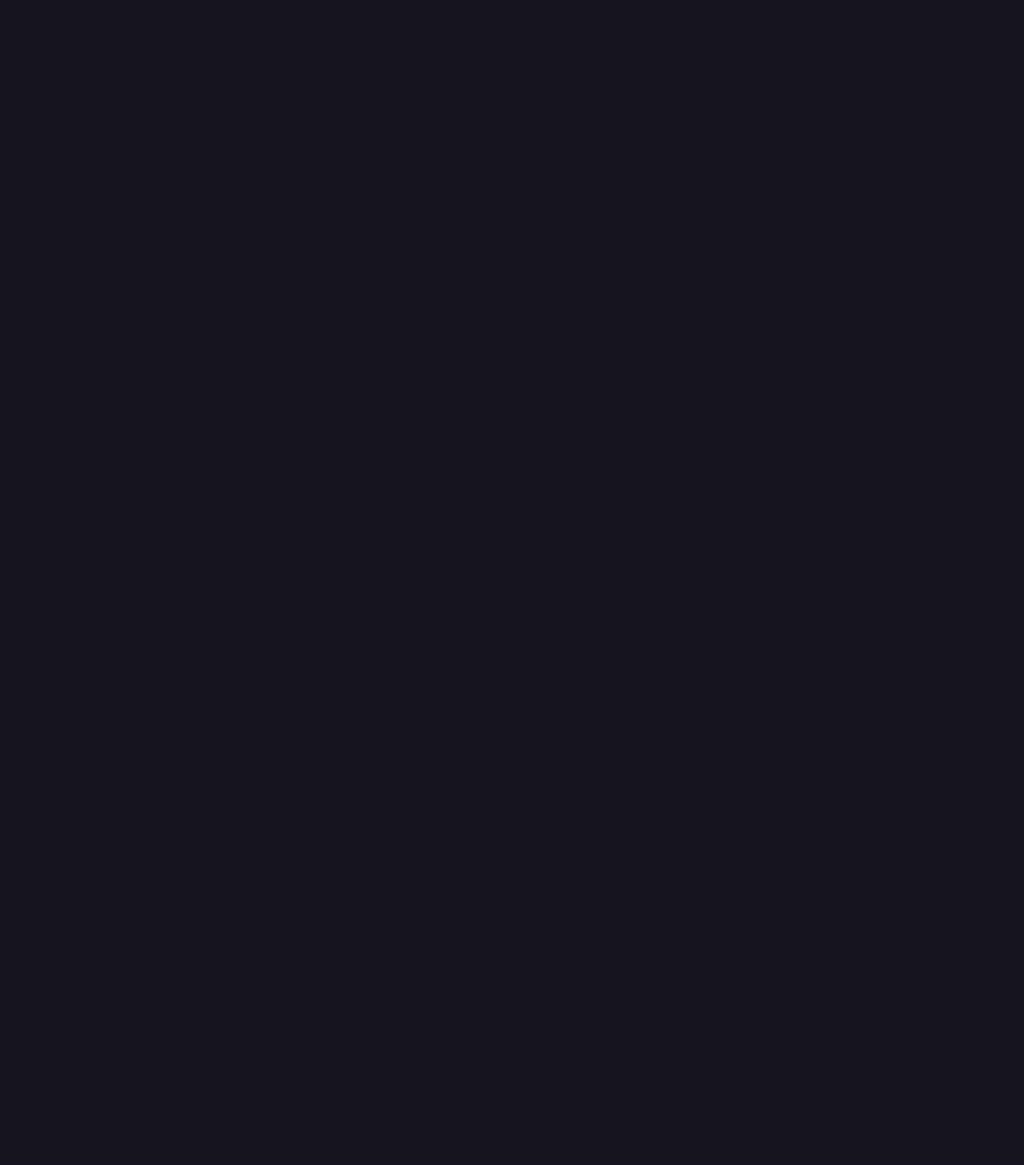
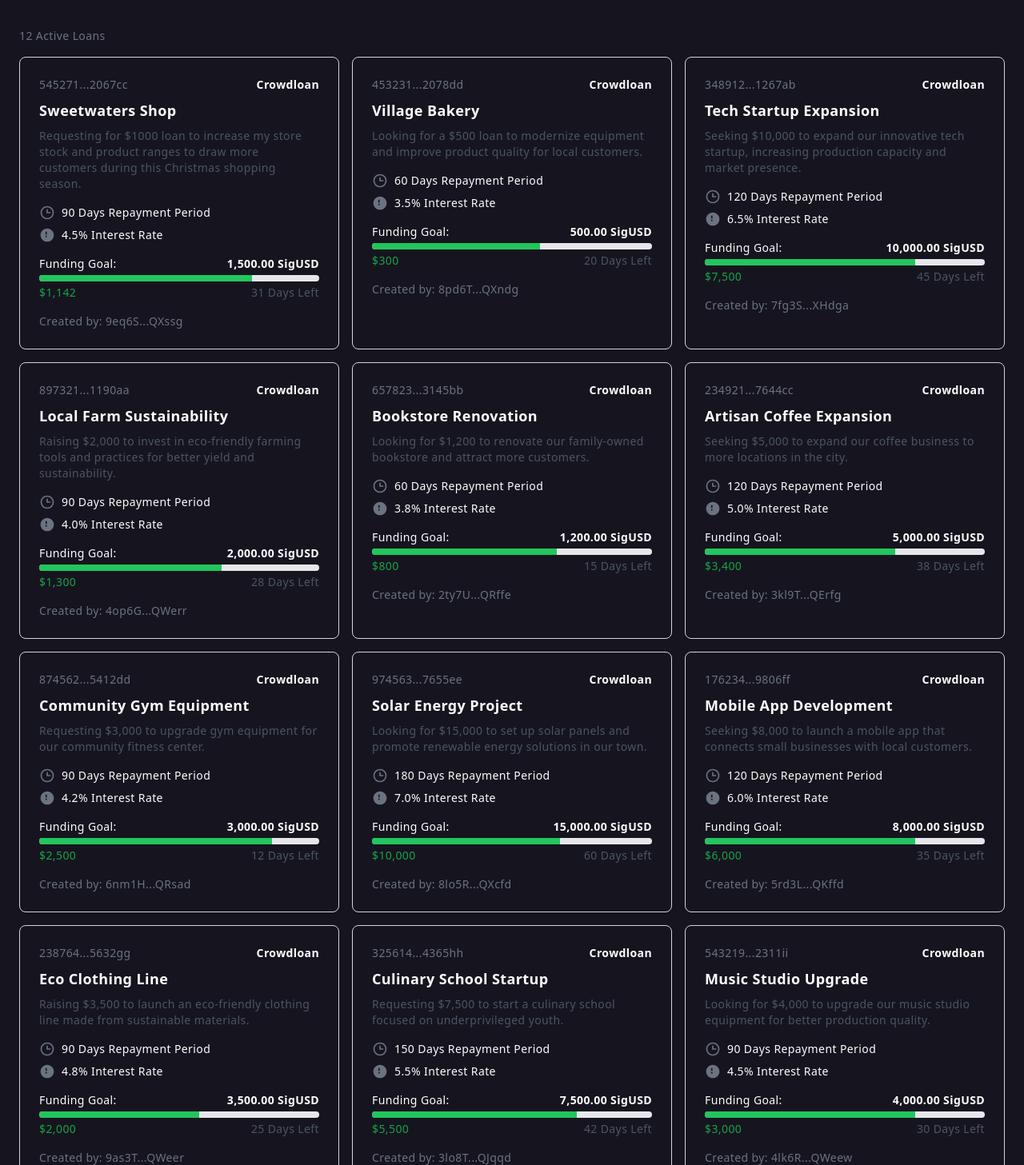
Before and after one commit to SavonarolaLabs/exle-svelte, a SvelteKit app: page /loans in a window 1280 px wide. Shown: the part 153-1610 px from the top of the page at 80% size. Before the commit the page ends 800 px from the top, so only its background shows below. Built offline with nearby package versions, Linux system fonts and the light colour scheme.

Commit message:
loans page

```diff
--- a/package.json
+++ b/package.json
@@ -37,6 +37,7 @@
 		"@sveltejs/adapter-static": "^3.0.6",
 		"@tailwindcss/container-queries": "^0.1.1",
 		"@tailwindcss/forms": "^0.5.9",
-		"@tailwindcss/typography": "^0.5.15"
+		"@tailwindcss/typography": "^0.5.15",
+		"fuse.js": "^7.0.0"
 	}
 }
--- /dev/null
+++ b/src/components/LoanWidget.svelte
@@ -0,0 +1,55 @@
+<script lang="ts">
+	import type { Loan } from '../data/DummyLoans';
+	export let loan: Loan;
+</script>
+
+<div class="loan-widget rounded-lg border border-gray-300 bg-[var(--bg-color)] p-6 shadow">
+	<div class="mb-2 flex items-center justify-between">
+		<span class="text-sm text-gray-500">{loan.loanId}</span>
+		<span class="text-sm font-semibold text-[var(--text-color)]">{loan.loanType}</span>
+	</div>
+	<h3 class="mb-2 text-lg font-semibold text-[var(--text-color)]">{loan.loanTitle}</h3>
+	<p class="mb-4 text-sm text-gray-600">{loan.loanDescription}</p>
+	<ul class="mb-4 space-y-2 text-sm text-[var(--text-color)]">
+		<li class="flex items-center">
+			<svg
+				class="mr-2 h-5 w-5 text-gray-500"
+				xmlns="http://www.w3.org/2000/svg"
+				viewBox="0 0 24 24"
+				fill="currentColor"
+			>
+				<path
+					d="M12 2a10 10 0 100 20 10 10 0 000-20zm0 18c-4.41 0-8-3.59-8-8s3.59-8 8-8 8 3.59 8 8-3.59 8-8 8zm1-13h-2v6h6v-2h-4z"
+				/>
+			</svg>
+			<span>{loan.repaymentPeriod}</span>
+		</li>
+		<li class="flex items-center">
+			<svg
+				class="mr-2 h-5 w-5 text-gray-500"
+				xmlns="http://www.w3.org/2000/svg"
+				viewBox="0 0 24 24"
+				fill="currentColor"
+			>
+				<path
+					d="M12 2C6.48 2 2 6.48 2 12c0 5.52 4.48 10 10 10s10-4.48 10-10c0-5.52-4.48-10-10-10zm-.5 13h-2v-2h2v2zm0-4h-2V7h2v4z"
+				/>
+			</svg>
+			<span>{loan.interestRate}</span>
+		</li>
+	</ul>
+	<div class="mb-4">
+		<div class="mb-1 flex items-center justify-between text-sm">
+			<span>Funding Goal:</span>
+			<span class="font-semibold text-[var(--text-color)]">{loan.fundingGoal}</span>
+		</div>
+		<div class="h-2 w-full overflow-hidden rounded-full bg-gray-200">
+			<div class="h-full bg-green-500" style="width: {loan.fundedPercentage}%"></div>
+		</div>
+		<div class="mt-1 flex items-center justify-between text-sm">
+			<span class="text-green-600">{loan.fundedAmount}</span>
+			<span class="text-gray-600">{loan.daysLeft} Days Left</span>
+		</div>
+	</div>
+	<p class="text-sm text-gray-500">Created by: {loan.creator}</p>
+</div>
--- /dev/null
+++ b/src/data/DummyLoans.ts
@@ -0,0 +1,182 @@
+export interface Loan {
+	loanId: string;
+	loanType: string;
+	loanTitle: string;
+	loanDescription: string;
+	repaymentPeriod: string;
+	interestRate: string;
+	fundingGoal: string;
+	fundedAmount: string;
+	fundedPercentage: number;
+	daysLeft: number;
+	creator: string;
+}
+
+export const loans = [
+	{
+		loanId: '545271...2067cc',
+		loanType: 'Crowdloan',
+		loanTitle: 'Sweetwaters Shop',
+		loanDescription:
+			'Requesting for $1000 loan to increase my store stock and product ranges to draw more customers during this Christmas shopping season.',
+		repaymentPeriod: '90 Days Repayment Period',
+		interestRate: '4.5% Interest Rate',
+		fundingGoal: '1,500.00 SigUSD',
+		fundedAmount: '$1,142',
+		fundedPercentage: 76,
+		daysLeft: 31,
+		creator: '9eq6S...QXssg'
+	},
+	{
+		loanId: '453231...2078dd',
+		loanType: 'Crowdloan',
+		loanTitle: 'Village Bakery',
+		loanDescription:
+			'Looking for a $500 loan to modernize equipment and improve product quality for local customers.',
+		repaymentPeriod: '60 Days Repayment Period',
+		interestRate: '3.5% Interest Rate',
+		fundingGoal: '500.00 SigUSD',
+		fundedAmount: '$300',
+		fundedPercentage: 60,
+		daysLeft: 20,
+		creator: '8pd6T...QXndg'
+	},
+	{
+		loanId: '348912...1267ab',
+		loanType: 'Crowdloan',
+		loanTitle: 'Tech Startup Expansion',
+		loanDescription:
+			'Seeking $10,000 to expand our innovative tech startup, increasing production capacity and market presence.',
+		repaymentPeriod: '120 Days Repayment Period',
+		interestRate: '6.5% Interest Rate',
+		fundingGoal: '10,000.00 SigUSD',
+		fundedAmount: '$7,500',
+		fundedPercentage: 75,
+		daysLeft: 45,
+		creator: '7fg3S...XHdga'
+	},
+	{
+		loanId: '897321...1190aa',
+		loanType: 'Crowdloan',
+		loanTitle: 'Local Farm Sustainability',
+		loanDescription:
+			'Raising $2,000 to invest in eco-friendly farming tools and practices for better yield and sustainability.',
+		repaymentPeriod: '90 Days Repayment Period',
+		interestRate: '4.0% Interest Rate',
+		fundingGoal: '2,000.00 SigUSD',
+		fundedAmount: '$1,300',
+		fundedPercentage: 65,
+		daysLeft: 28,
+		creator: '4op6G...QWerr'
+	},
+	{
+		loanId: '657823...3145bb',
+		loanType: 'Crowdloan',
+		loanTitle: 'Bookstore Renovation',
+		loanDescription:
+			'Looking for $1,200 to renovate our family-owned bookstore and attract more customers.',
+		repaymentPeriod: '60 Days Repayment Period',
+		interestRate: '3.8% Interest Rate',
+		fundingGoal: '1,200.00 SigUSD',
+		fundedAmount: '$800',
+		fundedPercentage: 66,
+		daysLeft: 15,
+		creator: '2ty7U...QRffe'
+	},
+	{
+		loanId: '234921...7644cc',
+		loanType: 'Crowdloan',
+		loanTitle: 'Artisan Coffee Expansion',
+		loanDescription: 'Seeking $5,000 to expand our coffee business to more locations in the city.',
+		repaymentPeriod: '120 Days Repayment Period',
+		interestRate: '5.0% Interest Rate',
+		fundingGoal: '5,000.00 SigUSD',
+		fundedAmount: '$3,400',
+		fundedPercentage: 68,
+		daysLeft: 38,
+		creator: '3kl9T...QErfg'
+	},
+	{
+		loanId: '874562...5412dd',
+		loanType: 'Crowdloan',
+		loanTitle: 'Community Gym Equipment',
+		loanDescription: 'Requesting $3,000 to upgrade gym equipment for our community fitness center.',
+		repaymentPeriod: '90 Days Repayment Period',
+		interestRate: '4.2% Interest Rate',
+		fundingGoal: '3,000.00 SigUSD',
+		fundedAmount: '$2,500',
+		fundedPercentage: 83,
+		daysLeft: 12,
+		creator: '6nm1H...QRsad'
+	},
+	{
+		loanId: '974563...7655ee',
+		loanType: 'Crowdloan',
+		loanTitle: 'Solar Energy Project',
+		loanDescription:
+			'Looking for $15,000 to set up solar panels and promote renewable energy solutions in our town.',
+		repaymentPeriod: '180 Days Repayment Period',
+		interestRate: '7.0% Interest Rate',
+		fundingGoal: '15,000.00 SigUSD',
+		fundedAmount: '$10,000',
+		fundedPercentage: 67,
+		daysLeft: 60,
+		creator: '8lo5R...QXcfd'
+	},
+	{
+		loanId: '176234...9806ff',
+		loanType: 'Crowdloan',
+		loanTitle: 'Mobile App Development',
+		loanDescription:
+			'Seeking $8,000 to launch a mobile app that connects small businesses with local customers.',
+		repaymentPeriod: '120 Days Repayment Period',
+		interestRate: '6.0% Interest Rate',
+		fundingGoal: '8,000.00 SigUSD',
+		fundedAmount: '$6,000',
+		fundedPercentage: 75,
+		daysLeft: 35,
+		creator: '5rd3L...QKffd'
+	},
+	{
+		loanId: '238764...5632gg',
+		loanType: 'Crowdloan',
+		loanTitle: 'Eco Clothing Line',
+		loanDescription:
+			'Raising $3,500 to launch an eco-friendly clothing line made from sustainable materials.',
+		repaymentPeriod: '90 Days Repayment Period',
+		interestRate: '4.8% Interest Rate',
+		fundingGoal: '3,500.00 SigUSD',
+		fundedAmount: '$2,000',
+		fundedPercentage: 57,
+		daysLeft: 25,
+		creator: '9as3T...QWeer'
+	},
+	{
+		loanId: '325614...4365hh',
+		loanType: 'Crowdloan',
+		loanTitle: 'Culinary School Startup',
+		loanDescription:
+			'Requesting $7,500 to start a culinary school focused on underprivileged youth.',
+		repaymentPeriod: '150 Days Repayment Period',
+		interestRate: '5.5% Interest Rate',
+		fundingGoal: '7,500.00 SigUSD',
+		fundedAmount: '$5,500',
+		fundedPercentage: 73,
+		daysLeft: 42,
+		creator: '3lo8T...QJqqd'
+	},
+	{
+		loanId: '543219...2311ii',
+		loanType: 'Crowdloan',
+		loanTitle: 'Music Studio Upgrade',
+		loanDescription:
+			'Looking for $4,000 to upgrade our music studio equipment for better production quality.',
+		repaymentPeriod: '90 Days Repayment Period',
+		interestRate: '4.5% Interest Rate',
+		fundingGoal: '4,000.00 SigUSD',
+		fundedAmount: '$3,000',
+		fundedPercentage: 75,
+		daysLeft: 30,
+		creator: '4lk6R...QWeew'
+	}
+];
--- a/src/routes/loans/+page.svelte
+++ b/src/routes/loans/+page.svelte
@@ -1,17 +1,72 @@
+<script lang="ts">
+	import Fuse from 'fuse.js';
+	import LoanWidget from '../../components/LoanWidget.svelte';
+	import { loans } from '../../data/DummyLoans';
+	import type { Loan } from '../../data/DummyLoans';
+
+	// Fuse.js configuration
+	const fuseOptions = {
+		includeScore: true,
+		shouldSort: true,
+		threshold: 0.4, // Lower threshold means more strict matching
+		keys: [
+			'loanTitle',
+			'loanDescription',
+			'loanId',
+			// Add more searchable fields as needed
+			{ name: 'borrowerName', weight: 0.7 },
+			{ name: 'loanPurpose', weight: 0.5 }
+		]
+	};
+
+	// Create Fuse instance
+	const fuse = new Fuse(loans, fuseOptions);
+
+	let searchQuery = '';
+	let filteredLoans: Loan[] = loans;
+
+	// Search function
+	function performSearch() {
+		if (!searchQuery || searchQuery.trim() === '') {
+			filteredLoans = loans;
+			return;
+		}
+
+		// Perform fuzzy search
+		const searchResults = fuse.search(searchQuery);
+
+		// Map results to original loan objects
+		filteredLoans = searchResults.map((result) => result.item);
+	}
+
+	// Reactive statement to trigger search
+	$: searchQuery, performSearch();
+</script>
+
 <div class="container mx-auto py-8">
 	<header class="mb-8 flex items-center justify-between">
 		<div>
 			<h1 class="text-2xl font-semibold">Loans on EXLE</h1>
-			<p class="text-sm" id="active-loans-count">12 Active Loans</p>
+			<p class="text-sm">{filteredLoans.length} Active Loans</p>
 		</div>
 		<div class="flex items-center gap-4">
 			<input
 				type="text"
-				id="loan-search"
+				bind:value={searchQuery}
 				placeholder="Search in loans name, ID, details..."
 				class="w-80 rounded-md border bg-light-background px-4 py-2 dark:bg-dark-background"
 			/>
 		</div>
 	</header>
-	<div class="grid gap-6 sm:grid-cols-1 md:grid-cols-2 lg:grid-cols-3" id="loans-grid"></div>
+
+	{#if filteredLoans.length === 0}
+		<p class="text-center text-gray-500">No loans found. Try a different search term.</p>
+	{:else}
+		<p class="mb-4 text-sm text-gray-500">{filteredLoans.length} Active Loans</p>
+		<div id="loans-grid" class="grid grid-cols-1 gap-4 sm:grid-cols-2 lg:grid-cols-3">
+			{#each filteredLoans as loan}
+				<LoanWidget {loan} />
+			{/each}
+		</div>
+	{/if}
 </div>
```
Also changed, not shown: 1 other file (tests, documents, lock files or other folders).
